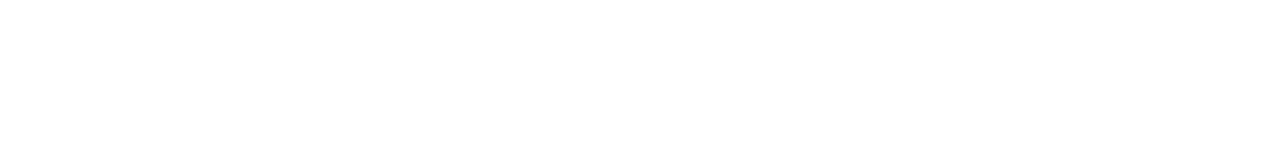
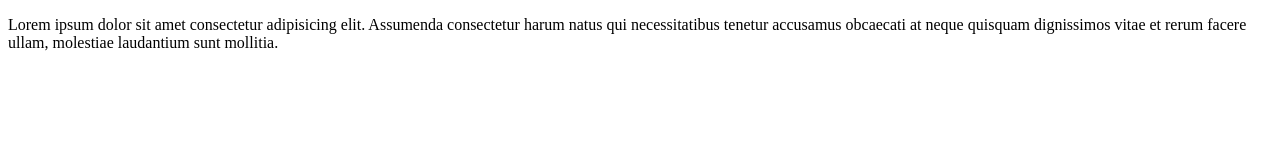
Before and after one commit to mahedy478764/prectic-first, a plain HTML site: page index.html in a window 1280 px wide. Drawn offline with Linux system fonts and the light colour scheme.

Commit message:
peragraph

```diff
--- a/index.html
+++ b/index.html
@@ -3,9 +3,11 @@
 <head>
     <meta charset="UTF-8">
     <meta name="viewport" content="width=device-width, initial-scale=1.0">
-    <title>1st project</title>
+    <title>1st project
+
+    </title>
 </head>
 <body>
-
+    <p>Lorem ipsum dolor sit amet consectetur adipisicing elit. Assumenda consectetur harum natus qui necessitatibus tenetur accusamus obcaecati at neque quisquam dignissimos vitae et rerum facere ullam, molestiae laudantium sunt mollitia.</p>
 </body>
 </html>
```
